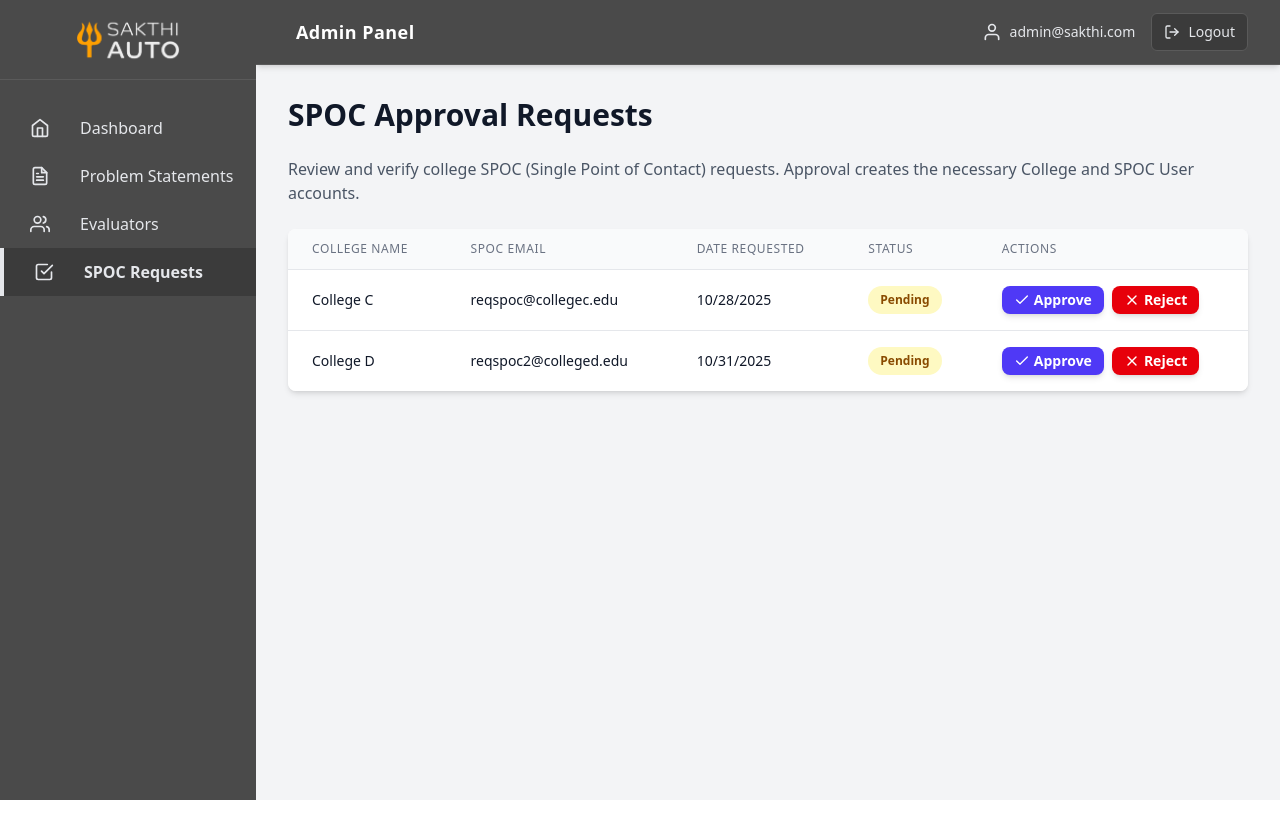
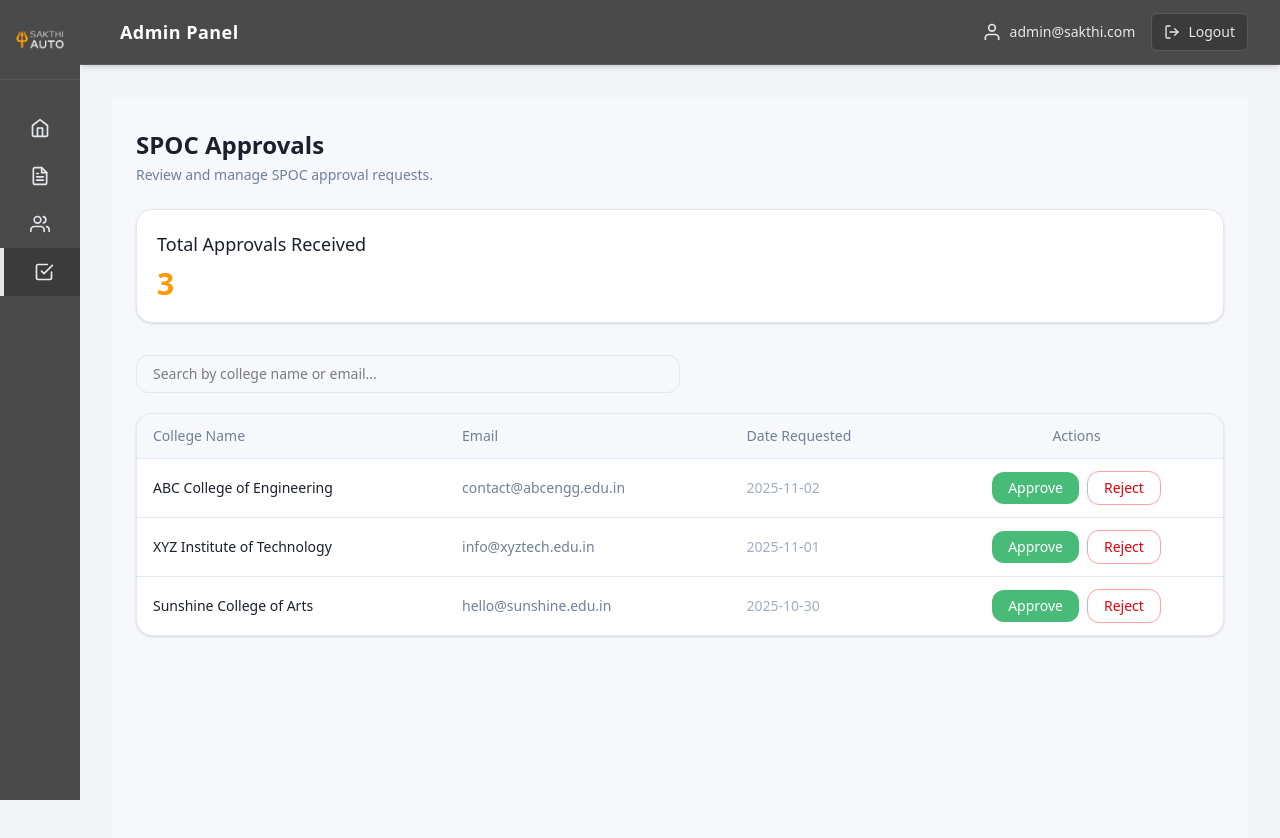
Before and after one commit to damodara2006/Project_SFS, a React (Vite) app in the folder frontend/: page /admin/spoc-approvals in a window 1280 px wide. Shown: the top 838 px of the page. Before the commit the page ends 800 px from the top, so only its background shows below. Built offline with nearby package versions, Linux system fonts and the light colour scheme.

Commit message:
update: final merge

```diff
--- a/frontend/src/index.css
+++ b/frontend/src/index.css
@@ -6,3 +6,31 @@
 @theme{
     --font-roboto : "Barlow",  sans-serif;
 }
+@layer utilities {
+  @keyframes fadeIn {
+    from { opacity: 0; }
+    to { opacity: 1; }
+  }
+
+  @keyframes scaleUp {
+    from { transform: scale(0.9); opacity: 0; }
+    to { transform: scale(1); opacity: 1; }
+  }
+
+  @keyframes slideUp {
+    from { transform: translateY(20px); opacity: 0; }
+    to { transform: translateY(0); opacity: 1; }
+  }
+
+  .animate-fadeIn {
+    animation: fadeIn 0.2s ease-out forwards;
+  }
+
+  .animate-scaleUp {
+    animation: scaleUp 0.25s ease-out forwards;
+  }
+
+  .animate-slideUp {
+    animation: slideUp 0.3s ease-out forwards;
+  }
+}
--- a/frontend/src/pages/Admin/AdminDashboard.jsx
+++ b/frontend/src/pages/Admin/AdminDashboard.jsx
@@ -67,11 +67,11 @@ const AdminDashboard = () => {
         <div className="bg-white p-6 rounded-xl shadow-lg">
           <h2 className="text-xl font-bold text-brand-dark mb-4">Quick Links</h2>
           <div className="space-y-3">
-            <Link to="/admin/spoc-approvals" className="flex items-center justify-between text-blue-600 hover:text-blue-800"><span className="font-medium">Review SPOC Requests</span><FiArrowRight /></Link>
-            <Link to="/admin/problem-statements/create" className="flex items-center justify-between text-blue-600 hover:text-blue-800"><span className="font-medium">create New Problem Statement</span><FiArrowRight /></Link>
-            <Link to="/admin/evaluators" className="flex items-center justify-between text-blue-600 hover:text-blue-800"><span className="font-medium">Manage Evaluators</span><FiArrowRight /></Link>
-             <Link to="/admin/evaluators" className="flex items-center justify-between text-blue-600 hover:text-blue-800"><span className="font-medium">Create new Evaluators</span><FiArrowRight /></Link>
-              <Link to="/admin/evaluators" className="flex items-center justify-between text-blue-600 hover:text-blue-800"><span className="font-medium">View Problem statements</span><FiArrowRight /></Link>
+            <Link to="/admin/spoc-approvals" className="flex items-center justify-between text-orange-400 hover:text-orange-300"><span className="font-medium">Review SPOC Requests</span><FiArrowRight /></Link>
+            <Link to="/admin/problem-statements/create" className="flex items-center justify-between text-orange-400 hover:text-orange-300"><span className="font-medium">create New Problem Statement</span><FiArrowRight /></Link>
+            <Link to="/admin/evaluators" className="flex items-center justify-between text-orange-400 hover:text-orange-300"><span className="font-medium">Manage Evaluators</span><FiArrowRight /></Link>
+             <Link to="/admin/evaluators" className="flex items-center justify-between text-orange-400 hover:text-orange-300"><span className="font-medium">Create new Evaluators</span><FiArrowRight /></Link>
+              <Link to="/admin/evaluators" className="flex items-center justify-between text-orange-400 hover:text-orange-300"><span className="font-medium">View Problem statements</span><FiArrowRight /></Link>
           </div>
         </div>
 
--- a/frontend/src/pages/Admin/SpocApprovals.jsx
+++ b/frontend/src/pages/Admin/SpocApprovals.jsx
@@ -1,55 +1,211 @@
-// src/pages/admin/SpocApprovals.jsx
-import React from 'react';
-import DataTable from '../../components/common/DataTable';
-import StatusBadge from '../../components/admin/StatusBadge';
-import Button from '../../components/common/Button';
-import { getSpocRequests } from '../../mockData';
-import { FiCheck, FiX } from 'react-icons/fi';
+import React, { useState, useEffect } from "react";
 
-const SpocApprovals = () => {
-  const pendingRequests = getSpocRequests();
+const SpocApprovalPage = () => {
+  const [selectedAction, setSelectedAction] = useState(null); // 'approve' or 'reject'
+  const [selectedCollege, setSelectedCollege] = useState(null);
+  const [toast, setToast] = useState(null);
+  const [showPopup, setShowPopup] = useState(false);
+  const [searchQuery, setSearchQuery] = useState("");
 
-  // Mock API call handlers
-  const handleApprove = (request) => {
-    console.log(`Approving SPOC for ${request.collegeName}`);
-    // In a real app: API call to create College and SPOC User, then update request status
-    alert(`Mock: Approved SPOC for ${request.collegeName}. Credentials sent.`);
-  };
-
-  const handleReject = (request) => {
-    console.log(`Rejecting SPOC for ${request.collegeName}`);
-    // In a real app: API call to update request status to 'Rejected'
-    alert(`Mock: Rejected SPOC for ${request.collegeName}.`);
-  };
-
-  const columns = [
-    { header: 'College Name', accessor: 'collegeName' },
-    { header: 'SPOC Email', accessor: 'email' },
-    { header: 'Date Requested', cell: (row) => new Date(row.dateRequested).toLocaleDateString() },
-    { header: 'Status', cell: (row) => <StatusBadge status={row.status} /> },
+  const data = [
     {
-      header: 'Actions',
-      cell: (row) => (
-        <div className="flex space-x-2">
-          <Button variant="primary" size="sm" onClick={() => handleApprove(row)} className="flex items-center">
-            <FiCheck className="w-4 h-4 mr-1" /> Approve
-          </Button>
-          <Button variant="danger" size="sm" onClick={() => handleReject(row)} className="flex items-center">
-            <FiX className="w-4 h-4 mr-1" /> Reject
-          </Button>
-        </div>
-      ),
+      id: 1,
+      name: "ABC College of Engineering",
+      email: "contact@abcengg.edu.in",
+      date: "2025-11-02",
+    },
+    {
+      id: 2,
+      name: "XYZ Institute of Technology",
+      email: "info@xyztech.edu.in",
+      date: "2025-11-01",
+    },
+    {
+      id: 3,
+      name: "Sunshine College of Arts",
+      email: "hello@sunshine.edu.in",
+      date: "2025-10-30",
     },
   ];
 
+  const showToast = (message, type) => {
+    setToast({ message, type });
+    setTimeout(() => setToast(null), 3000);
+  };
+
+  const handleAction = (college, action) => {
+    setSelectedCollege(college);
+    setSelectedAction(action);
+    setShowPopup(true);
+  };
+
+  const confirmAction = () => {
+    if (!selectedCollege) return;
+
+    if (selectedAction === "approve") {
+      showToast(`${selectedCollege.name} approved successfully.`, "success");
+    } else {
+      showToast(`${selectedCollege.name} rejected successfully.`, "error");
+    }
+
+    setShowPopup(false);
+    setSelectedAction(null);
+    setSelectedCollege(null);
+  };
+
+  // Filter colleges based on search query
+  const filteredData = data.filter(
+    (college) =>
+      college.name.toLowerCase().includes(searchQuery.toLowerCase()) ||
+      college.email.toLowerCase().includes(searchQuery.toLowerCase())
+  );
+
   return (
-    <div className="space-y-6">
-      <h1 className="text-3xl font-bold text-gray-900">SPOC Approval Requests</h1>
-      <p className="text-gray-600">Review and verify college SPOC (Single Point of Contact) requests. Approval creates the necessary College and SPOC User accounts.</p>
+    <div className="min-h-screen bg-[#F7F8FC] px-6 py-8 transition-all duration-300">
+      {/* Header */}
+      <div className="mb-6">
+        <h1 className="text-2xl font-semibold text-[#1A202C] mb-1">
+          SPOC Approvals
+        </h1>
+        <p className="text-[#718096] text-sm">
+          Review and manage SPOC approval requests.
+        </p>
+      </div>
 
-      <DataTable columns={columns} data={pendingRequests} />
+      {/* Summary Card */}
+      <div className="bg-white shadow-sm rounded-2xl p-5 border border-[#E2E8F0] mb-8">
+        <h2 className="text-lg font-medium text-[#1A202C] mb-2">
+          Total Approvals Received
+        </h2>
+        <p className="text-3xl font-bold text-[#FF9900]">{data.length}</p>
+      </div>
+
+      {/* Search Bar */}
+      <div className="mb-5 flex justify-between items-center">
+        <input
+          type="text"
+          placeholder="Search by college name or email..."
+          className="w-full md:w-1/2 px-4 py-2 text-sm border border-[#E2E8F0] rounded-xl focus:ring-2 focus:ring-[#FF9900] focus:outline-none transition-all"
+          value={searchQuery}
+          onChange={(e) => setSearchQuery(e.target.value)}
+        />
+      </div>
+
+      {/* Table */}
+      <div className="bg-white shadow-sm rounded-2xl border border-[#E2E8F0] overflow-x-auto">
+        <table className="min-w-full text-sm">
+          <thead className="bg-[#F7F8FC] text-[#718096]">
+            <tr>
+              <th className="text-left py-3 px-4 font-medium">College Name</th>
+              <th className="text-left py-3 px-4 font-medium">Email</th>
+              <th className="text-left py-3 px-4 font-medium">Date Requested</th>
+              <th className="text-center py-3 px-4 font-medium">Actions</th>
+            </tr>
+          </thead>
+          <tbody>
+            {filteredData.length > 0 ? (
+              filteredData.map((college) => (
+                <tr
+                  key={college.id}
+                  className="hover:bg-gray-50 border-t border-[#E2E8F0] transition-all"
+                >
+                  <td className="py-3 px-4 text-[#1A202C] font-medium">
+                    {college.name}
+                  </td>
+                  <td className="py-3 px-4 text-[#718096]">{college.email}</td>
+                  <td className="py-3 px-4 text-[#A0AEC0]">{college.date}</td>
+                  <td className="py-3 px-4 text-center space-x-2">
+                    <button
+                      onClick={() => handleAction(college, "approve")}
+                      className="bg-[#48BB78] hover:bg-green-600 text-white px-4 py-1.5 rounded-xl text-sm transition-all"
+                    >
+                      Approve
+                    </button>
+                    <button
+                      onClick={() => handleAction(college, "reject")}
+                      className="text-red-600 border border-red-300 hover:bg-red-50 px-4 py-1.5 rounded-xl text-sm transition-all"
+                    >
+                      Reject
+                    </button>
+                  </td>
+                </tr>
+              ))
+            ) : (
+              <tr>
+                <td
+                  colSpan="4"
+                  className="py-5 text-center text-[#A0AEC0] italic"
+                >
+                  No matching results found.
+                </td>
+              </tr>
+            )}
+          </tbody>
+        </table>
+      </div>
+
+      {/* Popup Modal */}
+      {showPopup && (
+        <div className="fixed inset-0 bg-white/30 backdrop-blur-md flex items-center justify-center z-50 animate-fadeIn">
+          <div className="bg-white rounded-2xl shadow-xl p-6 w-[90%] max-w-md animate-scaleUp">
+            <h2 className="text-lg font-semibold text-[#1A202C] flex items-center gap-2">
+              {selectedAction === "approve" ? (
+                <span className="text-[#48BB78]">✔</span>
+              ) : (
+                <span className="text-red-500">✖</span>
+              )}
+              {selectedAction === "approve"
+                ? "Confirm Approval"
+                : "Confirm Rejection"}
+            </h2>
+            <p className="text-[#718096] mt-3 text-sm">
+              Are you sure you want to{" "}
+              <span
+                className={
+                  selectedAction === "approve"
+                    ? "text-[#48BB78] font-medium"
+                    : "text-red-500 font-medium"
+                }
+              >
+                {selectedAction}
+              </span>{" "}
+              <b>{selectedCollege?.name}</b>?
+            </p>
+
+            <div className="flex justify-end mt-6 space-x-3">
+              <button
+                onClick={() => setShowPopup(false)}
+                className="px-4 py-1.5 text-[#1A202C] bg-gray-100 hover:bg-gray-200 rounded-xl text-sm transition-all"
+              >
+                Cancel
+              </button>
+              <button
+                onClick={confirmAction}
+                className={`px-4 py-1.5 rounded-xl text-sm text-white transition-all ${
+                  selectedAction === "approve"
+                    ? "bg-[#48BB78] hover:bg-green-600"
+                    : "bg-red-500 hover:bg-red-600"
+                }`}
+              >
+                {selectedAction === "approve" ? "Approve" : "Reject"}
+              </button>
+            </div>
+          </div>
+        </div>
+      )}
+
+      {/* Toast Notification */}
+      {toast && (
+        <div
+          className={`fixed bottom-6 right-6 px-5 py-3 rounded-xl shadow-lg text-white text-sm font-medium transition-all animate-slideUp ${
+            toast.type === "success" ? "bg-[#48BB78]" : "bg-red-500"
+          }`}
+        >
+          {toast.message}
+        </div>
+      )}
     </div>
   );
 };
 
-export default SpocApprovals;
+export default SpocApprovalPage;
```
